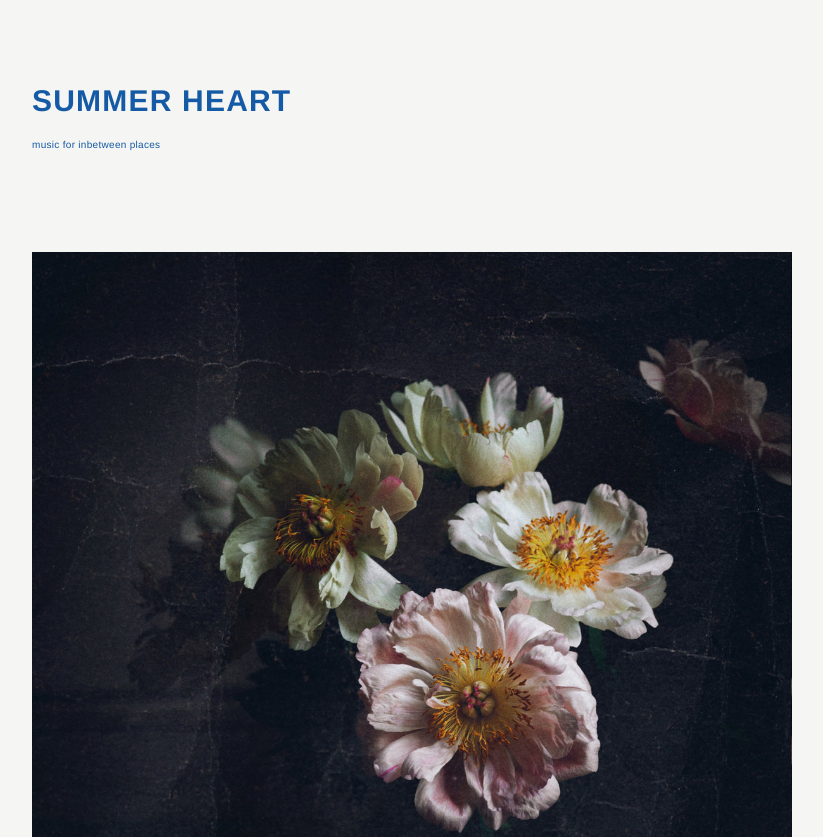
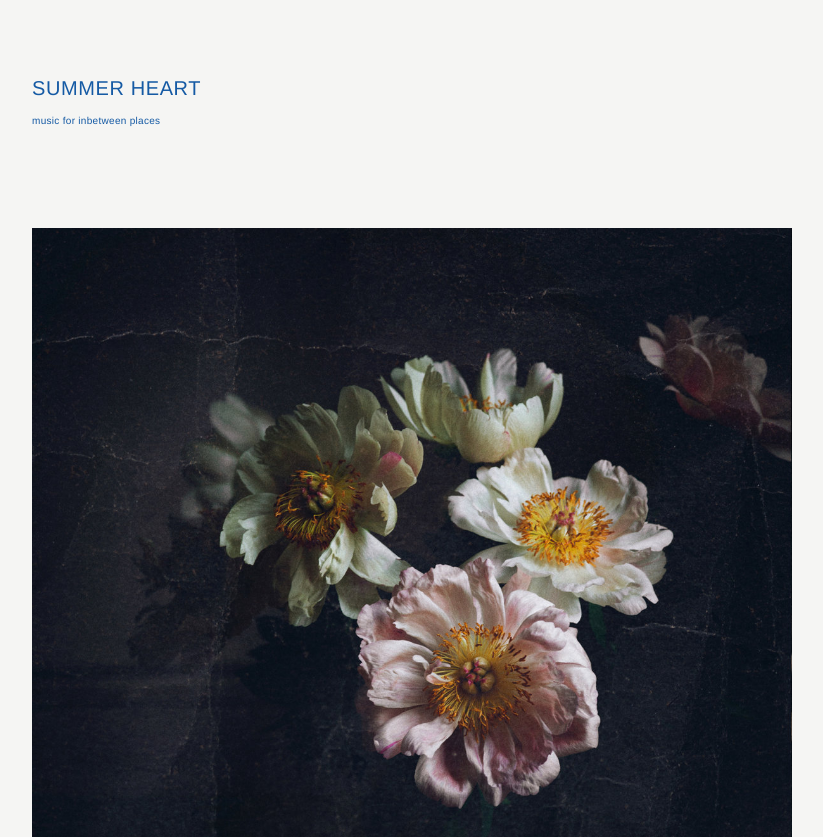
Before and after one commit to davidlomelino/shweb, a plain HTML site: page index.html in a window 1280 px wide. Shown: the top 837 px of the page, without its empty margins (228-1051 px from the left). Drawn offline with Linux system fonts and the light colour scheme.

Commit message:
fixed css h1 again

```diff
--- a/style.css
+++ b/style.css
@@ -21,10 +21,10 @@ header {
 }
 
 h1 {
-  font-size: 30px;
-  font-weight: bold;
-  letter-spacing: 0.04em;
+  font-size: 20px;
+  letter-spacing: 0.03em;
   margin: 8 0 8px;
+  font-weight: 400;
 
 }
 
```
